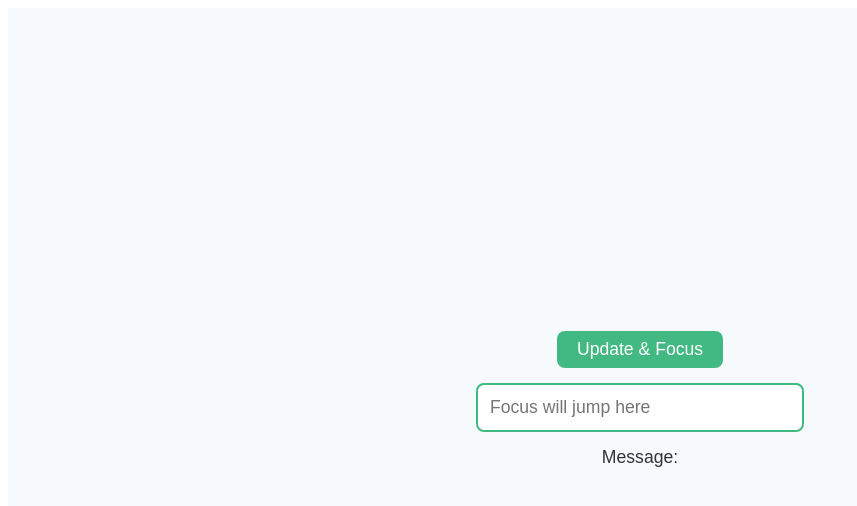
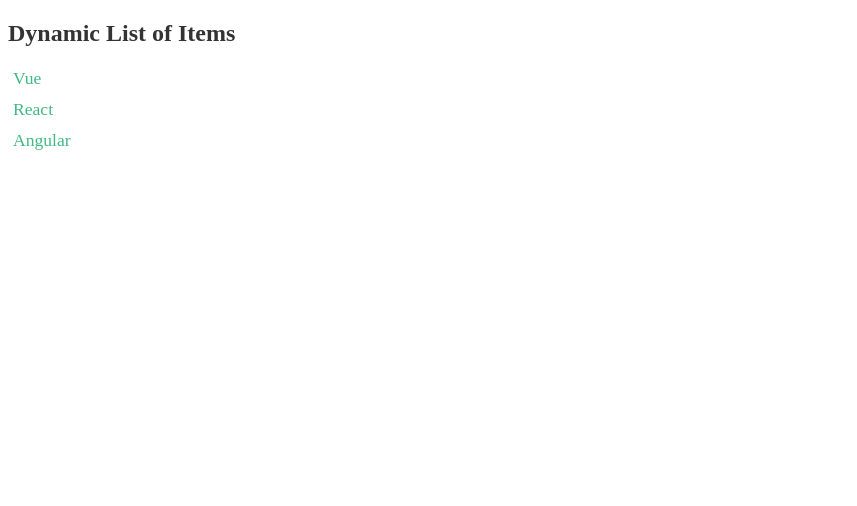
Before and after one commit to darshitdudhaiya/100DaysOfVue, a Vue app: page / in a window 1280 px wide. Shown: the top 506 px of the page, without its empty margins (0-857 px from the left). Built offline with nearby package versions, Linux system fonts and the light colour scheme.

Commit message:
Exploring Vue's Render Functions

```diff
--- a/src/App.vue
+++ b/src/App.vue
@@ -1,74 +1,14 @@
 <template>
-  <div class="container">
-    <button @click="updateAndFocus" class="update-button">Update & Focus</button>
-    <input ref="inputElement" v-model="message" class="input-field" placeholder="Focus will jump here" />
-    <p class="message-display">Message: {{ message }}</p>
+  <div id="app">
+    <render-function-component :items="['Vue', 'React', 'Angular']" />
   </div>
 </template>
 
 <script>
+import RenderFunctionComponent from './components/RenderFunctionComponent.vue'
+
 export default {
-  data() {
-    return {
-      message: ''
-    };
-  },
-  methods: {
-    updateAndFocus() {
-      this.message = 'Hello, Vue!';
-      this.$nextTick(() => {
-        this.$refs.inputElement.focus();
-      });
-    }
-  }
-};
+  name: 'App',
+  components: { RenderFunctionComponent }
+}
 </script>
-
-<style scoped>
-.container {
-  display: flex;
-  flex-direction: column;
-  align-items: center;
-  justify-content: center;
-  min-height: 100vh;
-  background-color: #f7fafc;
-  font-family: Arial, sans-serif;
-}
-
-.update-button {
-  margin-bottom: 15px;
-  padding: 8px 20px;
-  background-color: #42b983;
-  color: white;
-  border: none;
-  border-radius: 8px;
-  cursor: pointer;
-  font-size: 1.1em;
-  transition: background-color 0.3s ease;
-}
-
-.update-button:hover {
-  background-color: #358a63;
-}
-
-.input-field {
-  padding: 12px;
-  font-size: 1.1em;
-  width: 80%;
-  max-width: 300px;
-  border: 2px solid #42b983;
-  border-radius: 8px;
-  outline: none;
-  transition: border-color 0.3s ease;
-}
-
-.input-field:focus {
-  border-color: #358a63;
-}
-
-.message-display {
-  margin-top: 15px;
-  font-size: 1.1em;
-  color: #333;
-}
-</style>
--- /dev/null
+++ b/src/components/RenderFunctionComponent.vue
@@ -0,0 +1,39 @@
+<script>
+import { h } from 'vue'
+
+export default {
+  name: 'RenderFunctionComponent',
+  props: {
+    items: {
+      type: Array,
+      default: () => ['Item 1', 'Item 2', 'Item 3']
+    }
+  },
+  render() {
+    const header = h('h2', 'Dynamic List of Items')
+
+    const list = h(
+      'ul',
+      this.items.map((item) => h('li', { style: { color: '#42b983' } }, item))
+    )
+
+    return h('div', [header, list])
+  }
+}
+</script>
+
+<style scoped>
+h2 {
+  color: #333;
+  font-size: 1.5em;
+  margin-bottom: 10px;
+}
+ul {
+  list-style-type: none;
+  padding: 0;
+}
+li {
+  padding: 5px;
+  font-size: 1.1em;
+}
+</style>
```
